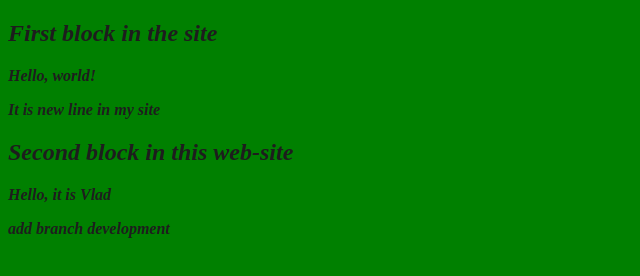
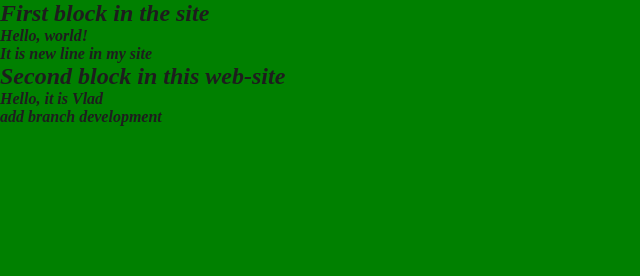
Before and after one commit to vouliont/git-test, a plain HTML site: page index.html in a window 1280 px wide. Shown: the whole page, without its empty margins (0-640 px from the left). Drawn offline with Linux system fonts and the light colour scheme.

Commit message:
add style for *

```diff
--- a/style.css
+++ b/style.css
@@ -1,3 +1,9 @@
+* {
+  margin: 0;
+  padding: 0;
+  outline: 0;
+}
+
 body {
     background-color: green;
     font-size: 20;
```
